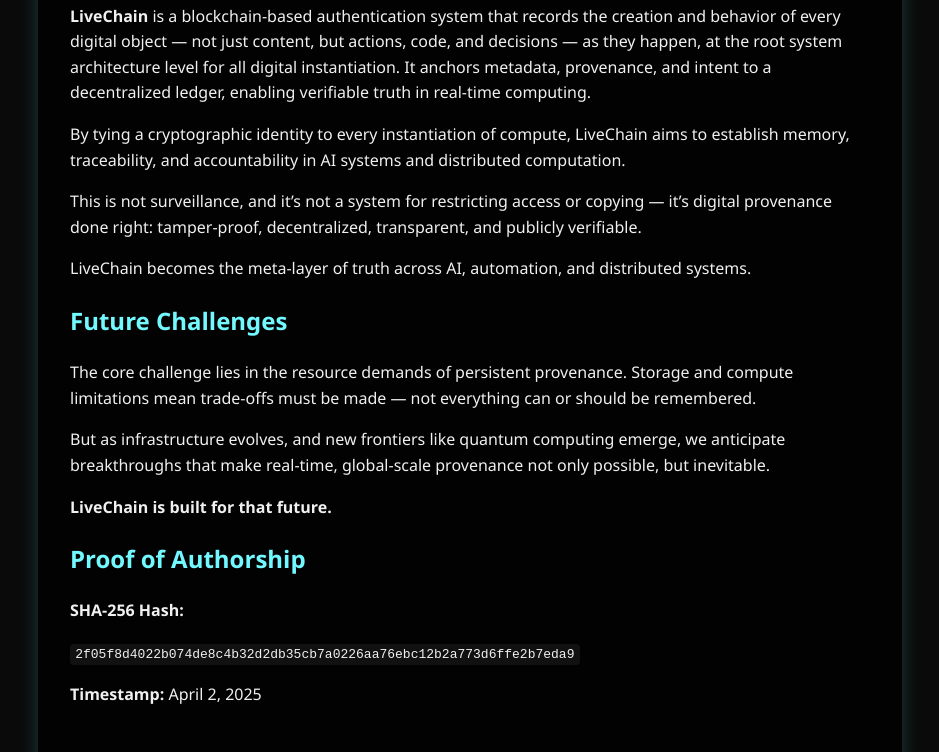
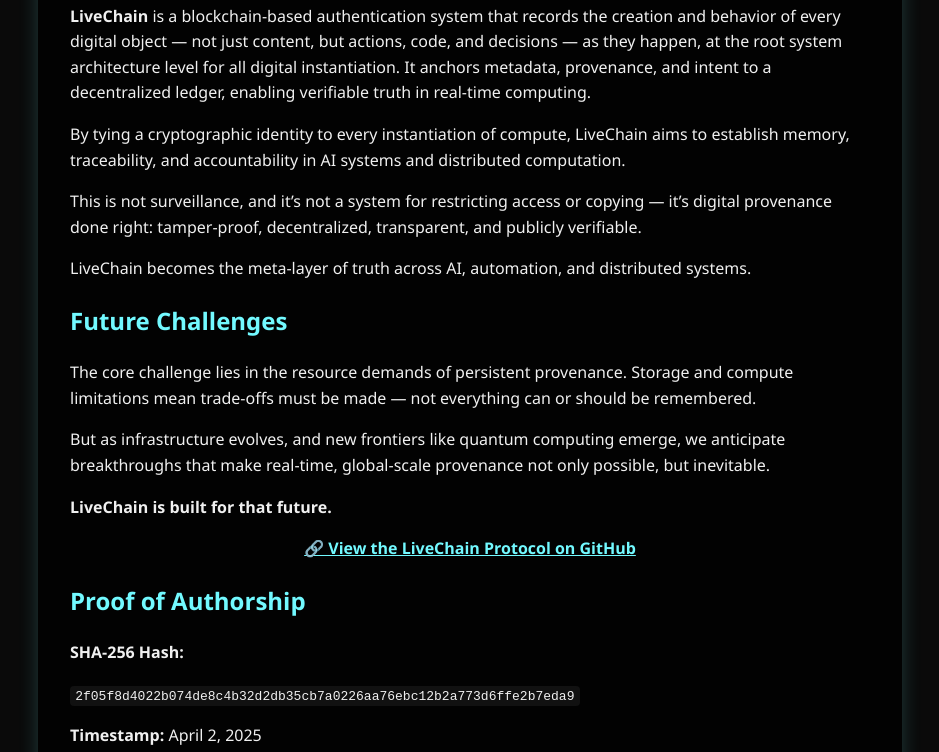
Before and after one commit to LiveChainInfo/livechain-site, a plain HTML site: page index.html in a window 1280 px wide. Shown: the part 315-1067 px from the top of the page, without its empty margins (170-1109 px from the left). Drawn offline with Linux system fonts and the light colour scheme.

Commit message:
Update index.html

```diff
--- a/index.html
+++ b/index.html
@@ -62,6 +62,12 @@
     <p>But as infrastructure evolves, and new frontiers like quantum computing emerge, we anticipate breakthroughs that make real-time, global-scale provenance not only possible, but inevitable.</p>
     <p><strong>LiveChain is built for that future.</strong></p>
 
+    <p style="text-align: center;">
+    <a href="https://github.com/livechaininfo/livechain-protocol" target="_blank" style="color:#72f9ff; font-weight: bold;">
+    🔗 View the LiveChain Protocol on GitHub
+    </a>
+    </p>
+
     <h2>Proof of Authorship</h2>
     <p><strong>SHA-256 Hash:</strong></p>
     <code>2f05f8d4022b074de8c4b32d2db35cb7a0226aa76ebc12b2a773d6ffe2b7eda9</code>
```
